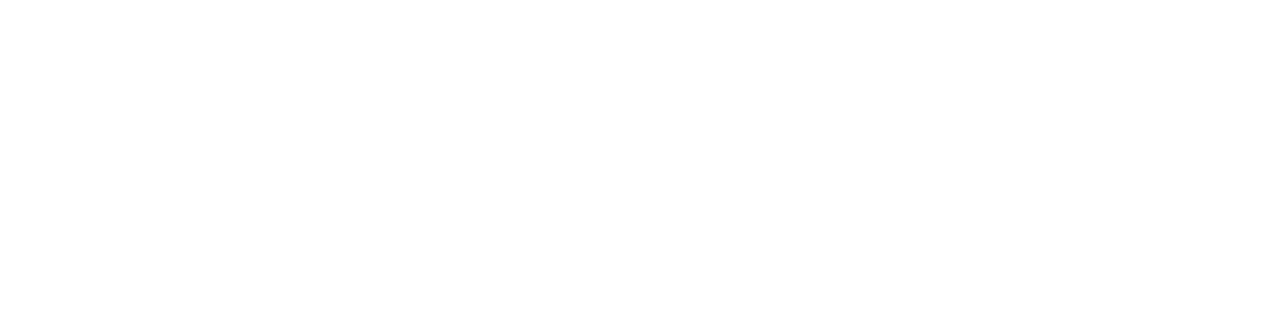
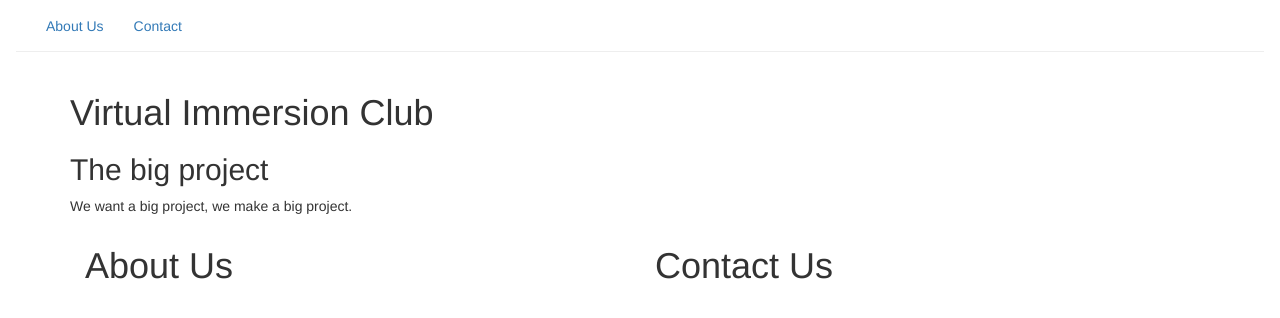
Before and after one commit to Brayden-Arthur/UVICVICwebpage, a plain HTML site: page index.html in a window 1280 px wide. Drawn offline with Linux system fonts and the light colour scheme.

Commit message:
ds store gone?

```diff
--- a/css/UVICVIC.css
+++ b/css/UVICVIC.css
@@ -0,0 +1,26 @@
+html,
+body {
+  width: 100%;
+  height: 100%;
+  background-color: #fff;
+}
+
+body {
+  background-color: inherit;
+  font-family: Merriweather,'Helvetica Neue',Arial,sans-serif;
+}
+
+.navbar {
+  min-height: 0px;
+  height: auto !important;
+}
+
+hr {
+  height: 1px;
+  margin: 0px !important;
+}
+
+.hd-button {
+  padding: 0px 0px 0px;
+  display: inline;
+}
--- a/index.html
+++ b/index.html
@@ -4,7 +4,7 @@
     UVIC Virtual Immersion
   </title>
 
-  <link rel="icon" type="image/png" href="images/AbilitySmall.png">
+  <link rel="icon" type="image/png" href="#">
 
   <!-- Custom CSS -->
   <link rel="stylesheet" href="css/UVICVIC.css" type="text/css">
@@ -22,4 +22,39 @@
 
 <body>
 
+    <div class="navbar">
+      <div class="container-fluid">
+        <div class="collapse navbar-collapse">
+          <ul class="nav navbar-nav navbar-left">
+            <li class="hd-button"><a href="#About">About Us</a></li>
+            <li class="hd-button"><a href="#Contact">Contact</a></li>
+          </ul>
+
+
+      </div>
+      <hr/>
+    </div>
+</div>
+
+
+    <div name="Main" class="container">
+      <h1>Virtual Immersion Club</h1>
+
+      <h2>The big project</h2>
+      <p>
+        We want a big project, we make a big project.
+      </p>
+    </div>
+
+<div name="About" class="container">
+  <div class="col-md-6">
+  <h1>About Us</h1>
+</div>
+<div class="col-md-6">
+  <h1>Contact Us</h1>
+</div>
+
+</div>
+
+
 </body>
```
Also changed, not shown: 3 other files.
